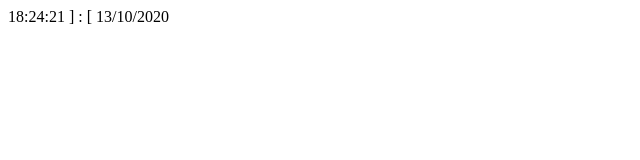
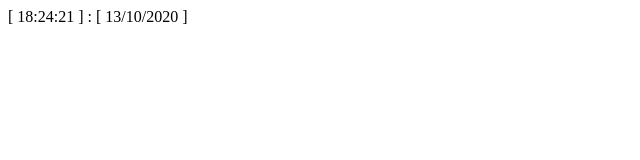
Before and after one commit to lukaszsolarz/JavaScriptClook, a plain HTML site: page index.html in a window 1280 px wide. Shown: the full height of the page, 0-640 px from the left. Drawn offline with Linux system fonts and the light colour scheme.

Commit message:
Add signs [ ]

```diff
--- a/index.html
+++ b/index.html
@@ -24,7 +24,7 @@
             if (sekunda <10)
             sekunda ="0"+sekunda;
 
-        document.getElementById("zegar").innerHTML=godzina+":"+minuta+":"+sekunda+" ] : [ "+dzien+"/"+miesiac+"/"+rok;
+        document.getElementById("zegar").innerHTML=" [ "+godzina+":"+minuta+":"+sekunda+" ] : [ "+dzien+"/"+miesiac+"/"+rok+" ] ";
         setTimeout("odliczanie()",1000);
     }
 
```
